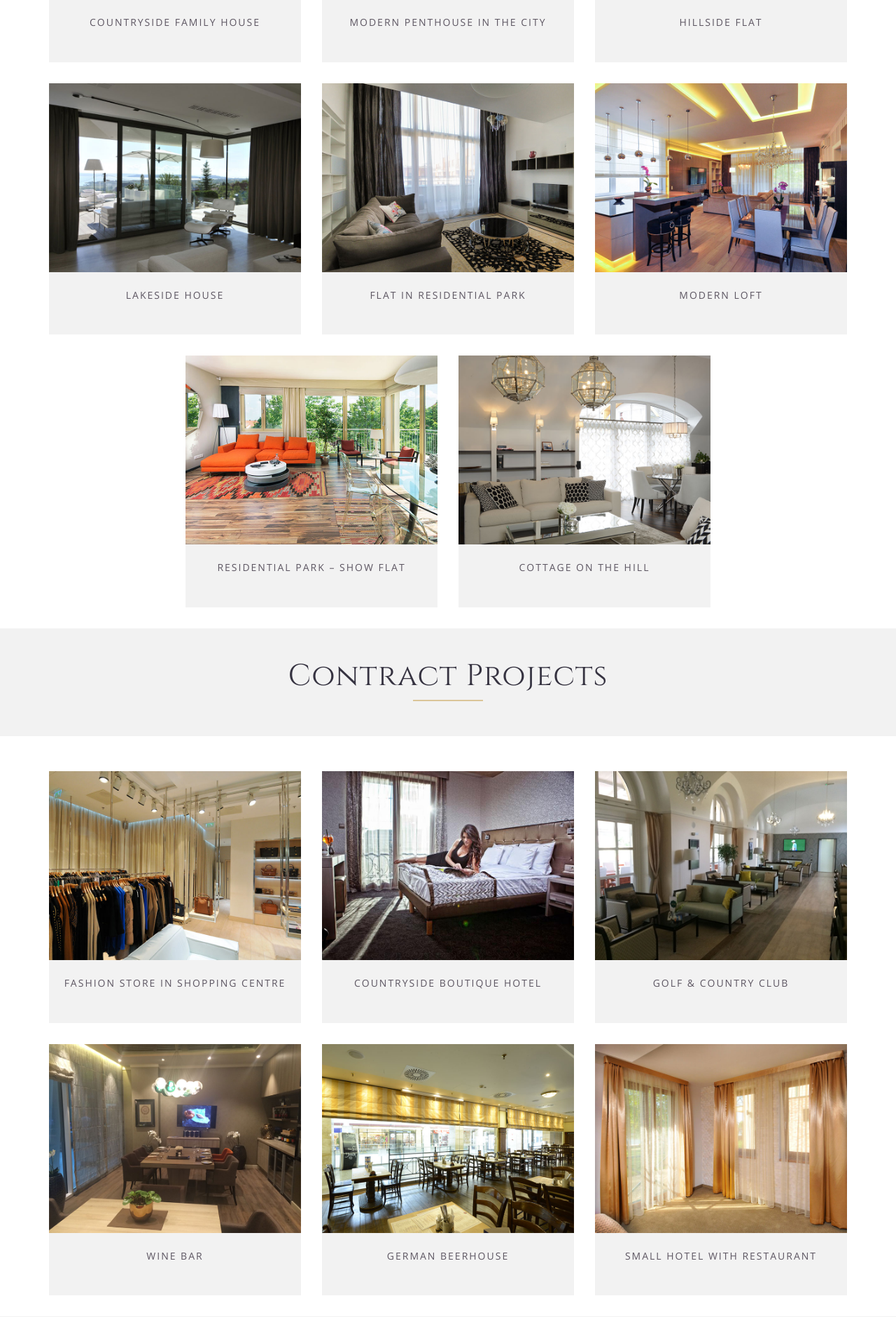
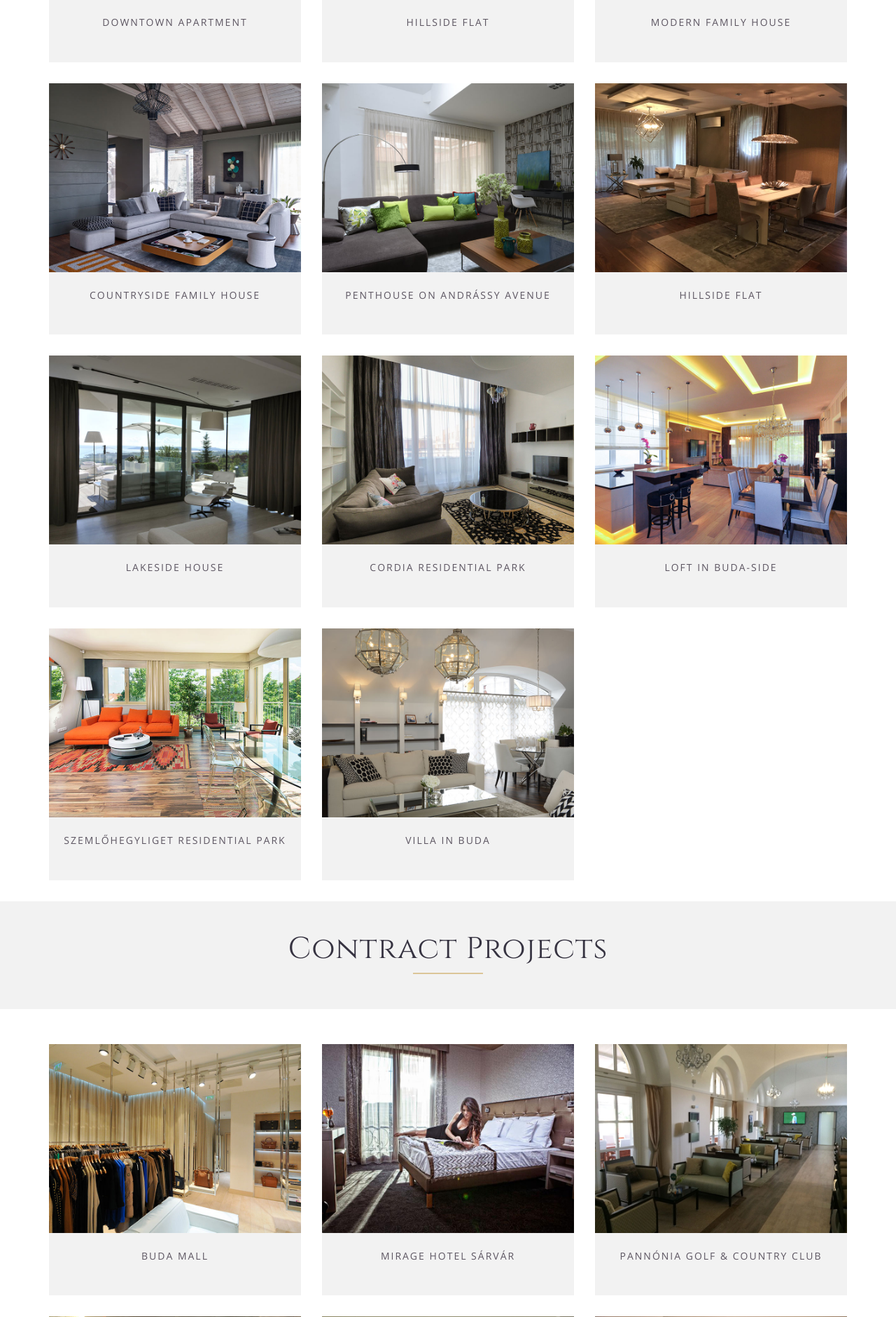
Before and after one commit to peterbrek/lafenice-uk, a PHP site: page /references in a window 1280 px wide. Shown: the part 575-2457 px from the top of the page at 70% size. Run offline with PHP 8.4, Linux system fonts and the light colour scheme; some libraries are stand-ins or nearby versions.

Commit message:
ref update

```diff
--- a/page-about.php
+++ b/page-about.php
@@ -38,7 +38,7 @@ include('header.php');
                     <div class="carousel-inner">
                         <!-- Image -->
                         <div class="item active">
-                            <img src="/assets/img/rolunk/bemutatotermunk-1.jpg" alt="Bemutatótermünk">
+                            <img src="http://www.lafenice.hu/assets/img/rolunk/bemutatotermunk.jpg">
                         </div>
 
 
--- a/page-references.php
+++ b/page-references.php
@@ -4,6 +4,8 @@ $page_description = 'Exclusive home textiles, curtain fabrics';
 $page_keywords = '';
 include('header.php');
 ?>
+
+
 
 
 <!-- Section General Title -->
@@ -18,20 +20,82 @@ include('header.php');
     <!-- Projects -->
     <div class="container">
         <div class="row">
+          <!-- Project Item (image, title, city, date and description of project)-->
+          <div class="col-sm-6 col-md-4 project-item">
+              <a href="<?= URL?>/belvarosi-lakas">
+              <div class="thumbnail projects-thumbnail">
 
+                  <!-- Image -->
+                  <img src="http://www.lafenice.hu/assets/img/portfolio/19_belvarosi_lakas/belvarosi-lakas-2.jpg" alt="Belvárosi lakás">
 
+              </div>
+              <div class="project-inner-caption">
+                  <!-- Title -->
 
+                      <div class="project-title-pos">
+                      <h3>Downtown apartment</h3>
+                      <p>&nbsp;</p>
+                      </div>
 
+                  <!-- City and Date -->
 
-
+              </div>
+              </a>
+          </div>
 
           <!-- Project Item (image, title, city, date and description of project)-->
           <div class="col-sm-6 col-md-4 project-item">
-                <a href="<?= URL?>/countryside-family-house">
+              <a href="<?= URL?>/tarsashazi-lakas">
               <div class="thumbnail projects-thumbnail">
 
                   <!-- Image -->
-                    <img src="/assets/img/portfolio/01_videki-csaladi-haz/videki-csaladi-haz-1.jpg" alt="Vidéki családi ház">
+                  <img src="http://www.lafenice.hu/assets/img/portfolio/18_tarsashazi_lakas/tarsashazi-lakas-1.jpg" alt="Budai társasházi lakás">
+
+              </div>
+              <div class="project-inner-caption">
+                  <!-- Title -->
+
+                      <div class="project-title-pos">
+                      <h3>Hillside flat</h3>
+                      <p>&nbsp;</p>
+                      </div>
+
+                  <!-- City and Date -->
+
+              </div>
+              </a>
+          </div>
+
+          <!-- Project Item (image, title, city, date and description of project)-->
+          <div class="col-sm-6 col-md-4 project-item">
+              <a href="<?= URL?>/modern-haz">
+              <div class="thumbnail projects-thumbnail">
+
+                  <!-- Image -->
+                  <img src="http://www.lafenice.hu/assets/img/portfolio/17_modern_haz/modern-haz-2.jpg" alt="Modern családi ház">
+
+              </div>
+              <div class="project-inner-caption">
+                  <!-- Title -->
+
+                      <div class="project-title-pos">
+                      <h3>Modern family house</h3>
+                      <p>&nbsp;</p>
+                      </div>
+
+                  <!-- City and Date -->
+
+              </div>
+              </a>
+          </div>
+
+          <!-- Project Item (image, title, city, date and description of project)-->
+          <div class="col-sm-6 col-md-4 project-item">
+              <a href="<?= URL?>/videki-csaladi-haz">
+              <div class="thumbnail projects-thumbnail">
+
+                  <!-- Image -->
+                  <img src="http://www.lafenice.hu/assets/img/portfolio/01_videki-csaladi-haz/videki-csaladi-haz-1.jpg" alt="Vidéki családi ház">
 
               </div>
               <div class="project-inner-caption">
@@ -48,19 +112,20 @@ include('header.php');
               </a>
           </div>
 
+
             <!-- Project Item (image, title, city, date and description of project)-->
             <div class="col-sm-6 col-md-4 project-item">
-                <a href="<?= URL?>/modern-penthouse-in-the-city">
+                <a href="<?= URL?>/andrassy-uti-penthouse">
                 <div class="thumbnail projects-thumbnail">
 
                     <!-- Image -->
-                    <img src="/assets/img/portfolio/02_andrassy-uti-penthouse/andrassy-uti-penthouse-1.jpg" alt="Modern penthouse in the City">
+                    <img src="http://www.lafenice.hu/assets/img/portfolio/02_andrassy-uti-penthouse/andrassy-uti-penthouse-1.jpg" alt="Andrássy úti penthouse">
 
                 </div>
                 <div class="project-inner-caption">
                     <!-- Title -->
                     <div class="project-title-pos">
-                        <h3>Modern penthouse in the City</h3>
+                        <h3>Penthouse on Andrássy Avenue</h3>
                         <p>&nbsp;</p>
                     </div>
                     <!-- City and Date -->
@@ -71,11 +136,11 @@ include('header.php');
 
             <!-- Project Item (image, title, city, date and description of project)-->
             <div class="col-sm-6 col-md-4 project-item">
-                <a href="<?= URL?>/hillside-flat">
+                <a href="<?= URL?>/budai-lakas">
                 <div class="thumbnail projects-thumbnail">
 
                     <!-- Image -->
-                    <img src="/assets/img/portfolio/03_budai-lakas/budai-lakas-1.jpg" alt="Budai lakás">
+                    <img src="http://www.lafenice.hu/assets/img/portfolio/03_budai-lakas/budai-lakas-1.jpg" alt="Budai lakás">
 
                 </div>
                 <div class="project-inner-caption">
@@ -92,11 +157,11 @@ include('header.php');
 
             <!-- Project Item (image, title, city, date and description of project)-->
             <div class="col-sm-6 col-md-4 project-item">
-                <a href="<?= URL?>/lakeside-house">
+                <a href="<?= URL?>/toparti-nyaralo">
                 <div class="thumbnail projects-thumbnail">
 
                     <!-- Image -->
-                    <img src="/assets/img/portfolio/04_toparti-nyaralo/toparti-nyaralo-1.jpg" alt="Tóparti nyaraló">
+                    <img src="http://www.lafenice.hu/assets/img/portfolio/04_toparti-nyaralo/toparti-nyaralo-1.jpg" alt="Tóparti nyaraló">
 
                 </div>
                 <div class="project-inner-caption">
@@ -113,17 +178,17 @@ include('header.php');
 
             <!-- Project Item (image, title, city, date and description of project)-->
             <div class="col-sm-6 col-md-4 project-item">
-                <a href="<?= URL?>/flat-in-residential-park">
+                <a href="<?= URL?>/cordia-galerias-lakas">
                 <div class="thumbnail projects-thumbnail">
 
                     <!-- Image -->
-                    <img src="/assets/img/portfolio/05_cordia-galerias-lakas/cordia-galerias-lakas-1.jpg" alt="Flat in Residential Park">
+                    <img src="http://www.lafenice.hu/assets/img/portfolio/05_cordia-galerias-lakas/cordia-galerias-lakas-1.jpg" alt="Cordia galériás lakás">
 
                 </div>
                 <div class="project-inner-caption">
                     <!-- Title -->
                     <div class="project-title-pos">
-                        <h3>Flat in Residential Park</h3>
+                        <h3>Cordia Residential Park</h3>
                         <p>&nbsp;</p>
                     </div>
                     <!-- City and Date -->
@@ -134,17 +199,17 @@ include('header.php');
 
             <!-- Project Item (image, title, city, date and description of project)-->
             <div class="col-sm-6 col-md-4 project-item">
-                <a href="<?= URL?>/modern-loft">
+                <a href="<?= URL?>/obudai-lakas">
                 <div class="thumbnail projects-thumbnail">
 
                     <!-- Image -->
-                    <img src="/assets/img/portfolio/06_obudai-lakas/obudai-lakas-1.jpg" alt="Modern Loft">
+                    <img src="http://www.lafenice.hu/assets/img/portfolio/06_obudai-lakas/obudai-lakas-1.jpg" alt="Óbudai lakás">
 
                 </div>
                 <div class="project-inner-caption">
                     <!-- Title -->
                     <div class="project-title-pos">
-                        <h3>Modern Loft</h3>
+                        <h3>Loft in Buda-side</h3>
                         <p>&nbsp;</p>
                     </div>
                     <!-- City and Date -->
@@ -154,18 +219,18 @@ include('header.php');
             </div>
 
             <!-- Project Item (image, title, city, date and description of project)-->
-            <div class="col-sm-6 col-md-4 project-item col-md-offset-2">
-                <a href="<?= URL?>/residential-park-show-flat">
+            <div class="col-sm-6 col-md-4 project-item">
+                <a href="<?= URL?>/szemlohegyliget">
                 <div class="thumbnail projects-thumbnail">
 
                     <!-- Image -->
-                    <img src="/assets/img/portfolio/07_szemlohegyliget/szemlohegyliget-1.jpg" alt="Residential Park – Show Flat">
+                    <img src="http://www.lafenice.hu/assets/img/portfolio/07_szemlohegyliget/szemlohegyliget-1.jpg" alt="Szemlőhegyliget">
 
                 </div>
                 <div class="project-inner-caption">
                     <!-- Title -->
                     <div class="project-title-pos">
-                        <h3>Residential Park – Show Flat</h3>
+                        <h3>Szemlőhegyliget Residential Park</h3>
                         <p>&nbsp;</p>
                     </div>
                     <!-- City and Date -->
@@ -178,17 +243,17 @@ include('header.php');
 
             <!-- Project Item (image, title, city, date and description of project)-->
             <div class="col-sm-6 col-md-4 project-item">
-                <a href="<?= URL?>/cottage-on-the-hill">
+                <a href="<?= URL?>/budai-villa">
                 <div class="thumbnail projects-thumbnail">
 
                     <!-- Image -->
-                    <img src="/assets/img/portfolio/08_budai-villa/budai-villa-1.jpg" alt="Cottage on the Hill">
+                    <img src="http://www.lafenice.hu/assets/img/portfolio/08_budai-villa/budai-villa-1.jpg" alt="Budai villa">
 
                 </div>
                 <div class="project-inner-caption">
                     <!-- Title -->
                     <div class="project-title-pos">
-                        <h3>Cottage on the Hill</h3>
+                        <h3>Villa in Buda</h3>
                         <p>&nbsp;</p>
                     </div>
                     <!-- City and Date -->
@@ -239,17 +304,17 @@ include('header.php');
 
             <!-- Project Item (image, title, city, date and description of project)-->
             <div class="col-sm-6 col-md-4 project-item">
-                <a href="<?= URL?>/fashion-store-in-shopping-centre">
+                <a href="<?= URL?>/budai-bevasarlokozpont-uzlete">
                 <div class="thumbnail projects-thumbnail">
 
                     <!-- Image -->
-                    <img src="/assets/img/portfolio/09_kozuleti_budai-bevasarlokozpont-uzlete/kozuleti_budai-bevasarlokozpont-uzlete-1.jpg" alt="Fashion Store in Shopping Centre">
+                    <img src="http://www.lafenice.hu/assets/img/portfolio/09_kozuleti_budai-bevasarlokozpont-uzlete/kozuleti_budai-bevasarlokozpont-uzlete-1.jpg" alt="Budai Bevásárlóközpont">
 
                 </div>
                 <div class="project-inner-caption">
                     <!-- Title -->
                     <div class="project-title-pos">
-                        <h3>Fashion Store in Shopping Centre</h3>
+                        <h3>Buda mall</h3>
                         <p>&nbsp;</p>
                     </div>
                     <!-- City and Date -->
@@ -260,17 +325,17 @@ include('header.php');
 
             <!-- Project Item (image, title, city, date and description of project)-->
             <div class="col-sm-6 col-md-4 project-item">
-                <a href="<?= URL?>/countryside-boutique-hotel">
+                <a href="<?= URL?>/mirage-hotel-sarvar">
                 <div class="thumbnail projects-thumbnail">
 
                     <!-- Image -->
-                    <img src="/assets/img/portfolio/10_kozuleti_mirage-hotel-sarvar/kozuleti_mirage-hotel-sarvar-1.jpg" alt="Countryside Boutique Hotel">
+                    <img src="http://www.lafenice.hu/assets/img/portfolio/10_kozuleti_mirage-hotel-sarvar/kozuleti_mirage-hotel-sarvar-1.jpg" alt="Mirage Hotel Sárvár">
 
                 </div>
                 <div class="project-inner-caption">
                     <!-- Title -->
                     <div class="project-title-pos">
-                        <h3>Countryside Boutique Hotel</h3>
+                        <h3>Mirage Hotel Sárvár</h3>
                         <p>&nbsp;</p>
                     </div>
                     <!-- City and Date -->
@@ -281,17 +346,17 @@ include('header.php');
 
             <!-- Project Item (image, title, city, date and description of project)-->
             <div class="col-sm-6 col-md-4 project-item">
-                <a href="<?= URL?>/golf-country-club">
+                <a href="<?= URL?>/golfklub">
                 <div class="thumbnail projects-thumbnail">
 
                     <!-- Image -->
-                    <img src="/assets/img/portfolio/11_kozuleti_golfklub/kozuleti_golfklub-1.jpg" alt="Golf & Country Club">
+                    <img src="http://www.lafenice.hu/assets/img/portfolio/11_kozuleti_golfklub/kozuleti_golfklub-1.jpg" alt="Pannónia Golf & Country Club">
 
                 </div>
                 <div class="project-inner-caption">
                     <!-- Title -->
                     <div class="project-title-pos">
-                        <h3>Golf & Country Club</h3>
+                        <h3>Pannónia Golf & Country Club</h3>
                         <p>&nbsp;</p>
                     </div>
                     <!-- City and Date -->
@@ -302,17 +367,17 @@ include('header.php');
 
             <!-- Project Item (image, title, city, date and description of project)-->
             <div class="col-sm-6 col-md-4 project-item">
-                <a href="<?= URL?>/wine-bar">
+                <a href="<?= URL?>/st-andrea-borbar">
                 <div class="thumbnail projects-thumbnail">
 
                     <!-- Image -->
-                    <img src="/assets/img/portfolio/12_kozuleti_st-andrea-borbar/kozuleti_st-andrea-borbar-1.jpg" alt="Wine Bar">
+                    <img src="http://www.lafenice.hu/assets/img/portfolio/12_kozuleti_st-andrea-borbar/kozuleti_st-andrea-borbar-1.jpg" alt="St. Andrea Borbár">
 
                 </div>
                 <div class="project-inner-caption">
                     <!-- Title -->
                     <div class="project-title-pos">
-                        <h3>Wine Bar</h3>
+                        <h3>St. Andrea Wine Bar</h3>
                         <p>&nbsp;</p>
                     </div>
                     <!-- City and Date -->
@@ -323,17 +388,17 @@ include('header.php');
 
             <!-- Project Item (image, title, city, date and description of project)-->
             <div class="col-sm-6 col-md-4 project-item">
-                <a href="<?= URL?>/german-beerhouse">
+                <a href="<?= URL?>/paulaner-etterem">
                 <div class="thumbnail projects-thumbnail">
 
                     <!-- Image -->
-                    <img src="/assets/img/portfolio/13_kozuleti_paulaner-etterem/kozuleti_paulaner-etterem-1.jpg" alt="German Beerhouse">
+                    <img src="http://www.lafenice.hu/assets/img/portfolio/13_kozuleti_paulaner-etterem/kozuleti_paulaner-etterem-1.jpg" alt="Paulaner étterem">
 
                 </div>
                 <div class="project-inner-caption">
                     <!-- Title -->
                     <div class="project-title-pos">
-                        <h3>German Beerhouse</h3>
+                        <h3>Paulaner Restaurant</h3>
                         <p>&nbsp;</p>
                     </div>
                     <!-- City and Date -->
@@ -344,17 +409,17 @@ include('header.php');
 
             <!-- Project Item (image, title, city, date and description of project)-->
             <div class="col-sm-6 col-md-4 project-item">
-                <a href="<?= URL?>/small-hotel-with-restaurant">
+                <a href="<?= URL?>/duna-garden-hotel-etterem">
                 <div class="thumbnail projects-thumbnail">
 
                     <!-- Image -->
-                    <img src="/assets/img/portfolio/14_kozuleti_duna-garden-hotel-etterem/kozuleti_duna-garden-hotel-etterem-1.jpg" alt="Small Hotel with restaurant">
+                    <img src="http://www.lafenice.hu/assets/img/portfolio/14_kozuleti_duna-garden-hotel-etterem/kozuleti_duna-garden-hotel-etterem-1.jpg" alt="Duna Garden Hotel és Étterem">
 
                 </div>
                 <div class="project-inner-caption">
                     <!-- Title -->
                     <div class="project-title-pos">
-                        <h3>Small Hotel with restaurant</h3>
+                        <h3>Duna Garden Hotel and Restaurant</h3>
                         <p>&nbsp;</p>
                     </div>
                     <!-- City and Date -->
@@ -386,12 +451,12 @@ include('header.php');
 
 
             <!-- Project Item (image, title, city, date and description of project)-->
-            <div class="col-sm-6 col-md-4 project-item col-md-offset-2">
+            <div class="col-sm-6 col-md-4 project-item">
                 <a href="<?= URL?>/plisse-blinds">
                 <div class="thumbnail projects-thumbnail">
 
                     <!-- Image -->
-                    <img src="/assets/img/portfolio/15_pliszek/pliszek-1b.jpg" alt="Pliszék">
+                    <img src="http://www.lafenice.hu/assets/img/portfolio/15_pliszek/pliszek-1b.jpg" alt="Pliszék">
 
                 </div>
                 <div class="project-inner-caption">
@@ -412,7 +477,7 @@ include('header.php');
                 <div class="thumbnail projects-thumbnail">
 
                     <!-- Image -->
-                    <img src="/assets/img/portfolio/16_tapetak/tapetak-1b.jpg" alt="Tapéták">
+                    <img src="http://www.lafenice.hu/assets/img/portfolio/16_tapetak/tapetak-1b.jpg" alt="Tapéták">
 
                 </div>
                 <div class="project-inner-caption">
@@ -448,4 +513,13 @@ include('header.php');
 
 
 
+
+
+
+
+
+
+
+
+
 <?php include('footer.php'); ?>
```
Also changed, not shown: page-belvarosi-lakas.php (added, +106 -0 lines), page-index.php (+42 -38 lines), page-modern-haz.php (added, +118 -0 lines), page-tarsashazi-lakas.php (added, +160 -0 lines). Lines whose indentation alone changed are shown as unchanged.
